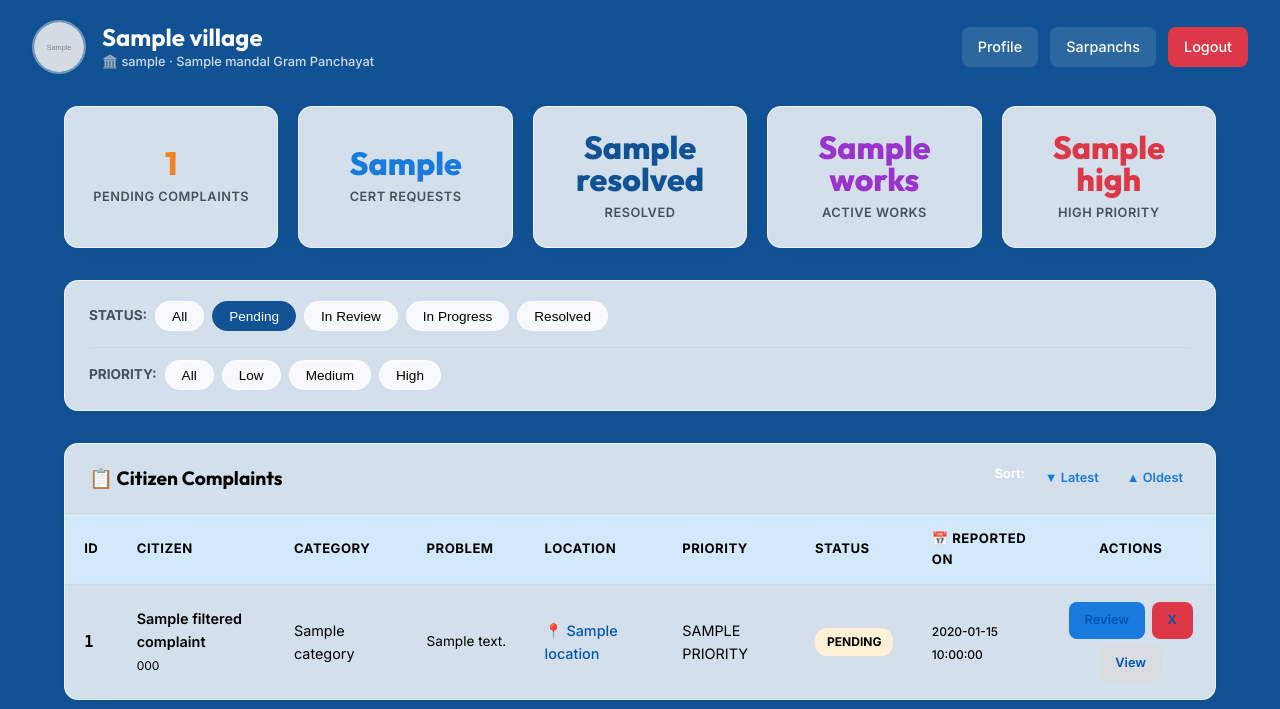
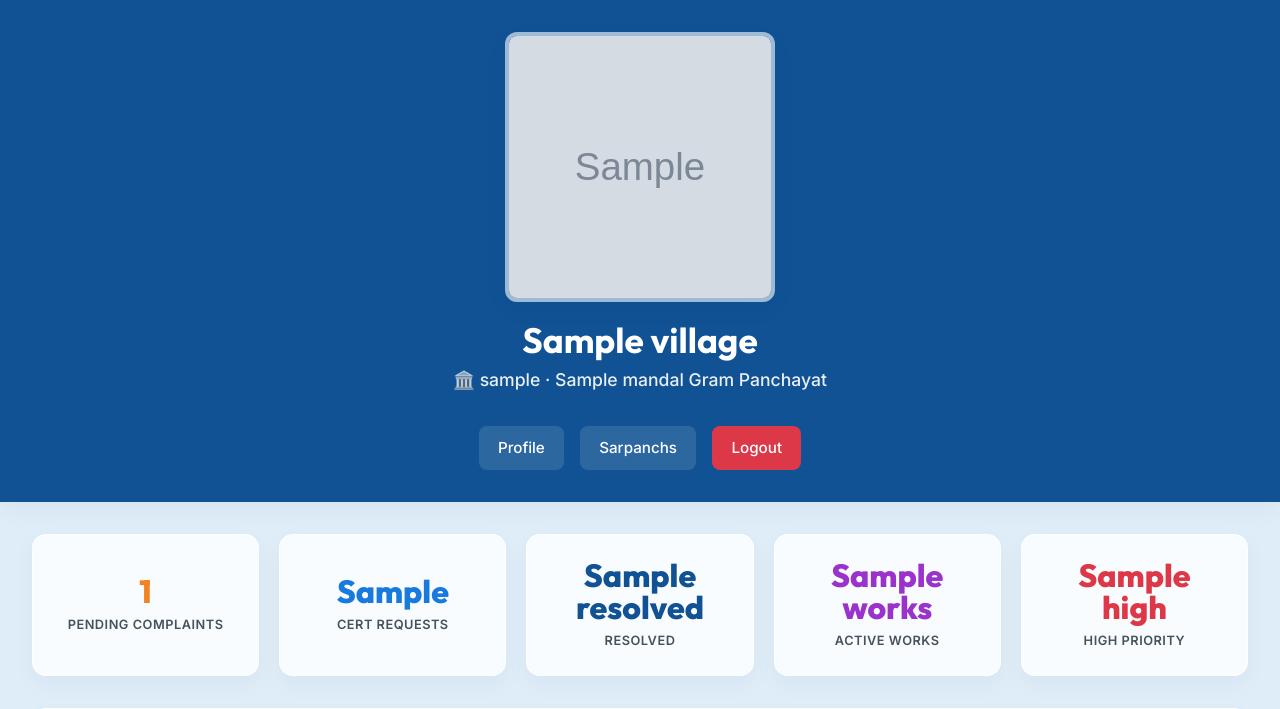
Before and after one commit to thumareddy-lgtm/sarpanch-agent, a Flask app: template templates/dashboard.html in a window 1280 px wide. Shown: the top 709 px of the page. Run offline with Flask 3, Linux system fonts and the light colour scheme; the template is opened without the code that fills it: most values are stand-ins (such as "Sample title", 1, 10 or a date in 2020); grey boxes marked "Sample" are stand-in pictures.

Commit message:
feat: center dashboard profile picture and scale 5x larger to 270px square

```diff
--- a/templates/dashboard.html
+++ b/templates/dashboard.html
@@ -5,30 +5,47 @@
   <meta name="viewport" content="width=device-width, initial-scale=1.0, maximum-scale=1.0, user-scalable=yes">
   <title>{{ village }} Dashboard</title>
   <link rel="stylesheet" href="{{ url_for('static', filename='css/styles.css') }}">
+  <script>
+    function showHeaderPlaceholder() {
+      document.getElementById('sarpanch-header-img').style.display = 'none';
+      document.getElementById('sarpanch-header-placeholder').style.display = 'flex';
+    }
+  </script>
 </head>
 <body class="app-container">
   <!-- Top Navigation Bar -->
-  <div class="header">
-    <div class="header-inner">
-      <div class="header-brand">
+  <div class="header" style="padding: 2rem 1.5rem; text-align: center;">
+    <div class="header-inner" style="display: flex; flex-direction: column; align-items: center; justify-content: center; gap: 1.5rem; max-width: 1000px; margin: 0 auto;">
+
+      <!-- Large Centered Square Avatar (270px x 270px) -->
+      <div class="header-brand" style="display: flex; flex-direction: column; align-items: center; gap: 1rem; margin: 0 auto;">
         {% if photo %}
-          <img src="{{ photo }}" class="header-avatar" alt="Sarpanch Avatar">
+          <img src="{{ photo }}" id="sarpanch-header-img" class="header-avatar" onerror="showHeaderPlaceholder()" alt="Sarpanch Avatar" style="width: 270px; height: 270px; border-radius: 12px; object-fit: cover; border: 4px solid rgba(255,255,255,0.6); box-shadow: var(--shadow-md); transition: var(--transition);">
+
+          <div id="sarpanch-header-placeholder" style="display: none; width: 270px; height: 270px; border-radius: 12px; background: hsl(210, 14%, 90%); align-items: center; justify-content: center; border: 4px solid rgba(255,255,255,0.6); box-shadow: var(--shadow-md);">
+            <span style="font-size: 6rem;">👤</span>
+          </div>
         {% else %}
-          <div class="header-avatar" style="background: hsl(210, 14%, 90%); display: flex; align-items: center; justify-content: center;">
-            <span style="font-size: 1.5rem;">👤</span>
+          <div style="width: 270px; height: 270px; border-radius: 12px; background: hsl(210, 14%, 90%); display: flex; align-items: center; justify-content: center; border: 4px solid rgba(255,255,255,0.6); box-shadow: var(--shadow-md);">
+            <span style="font-size: 6rem;">👤</span>
           </div>
         {% endif %}
-        <div class="header-title">
-          <h1>{{ village }}</h1>
-          <div class="sub">🏛️ {{ username }} · {{ mandal }} Gram Panchayat</div>
+
+        <div class="header-title" style="text-align: center;">
+          <h1 style="font-size: 2.2rem; margin-bottom: 0.25rem; color: var(--text-on-primary);">{{ village }}</h1>
+          <div class="sub" style="font-size: 1.1rem; opacity: 0.9; font-weight: 500; color: var(--text-on-primary);">🏛️ {{ username }} · {{ mandal }} Gram Panchayat</div>
         </div>
       </div>
-      <div class="nav-menu">
-        <a href="/profile" class="nav-link">Profile</a>
-        <a href="/sarpanchs" class="nav-link">Sarpanchs</a>
-        <a href="/logout" class="nav-link" style="background: var(--danger);">Logout</a>
+
+      <!-- Navigation Menu links below the centered profile photo -->
+      <div class="nav-menu" style="display: flex; justify-content: center; gap: 1rem; width: 100%; margin-top: 0.5rem;">
+        <a href="/profile" class="nav-link" style="font-size: 0.95rem; padding: 0.6rem 1.2rem;">Profile</a>
+        <a href="/sarpanchs" class="nav-link" style="font-size: 0.95rem; padding: 0.6rem 1.2rem;">Sarpanchs</a>
+        <a href="/logout" class="nav-link" style="background: var(--danger); font-size: 0.95rem; padding: 0.6rem 1.2rem;">Logout</a>
       </div>
+
     </div>
+  </div>
    <div class="content-wrapper">
     <!-- Quick Analytics Stats -->
     <div class="stats-grid">
```
